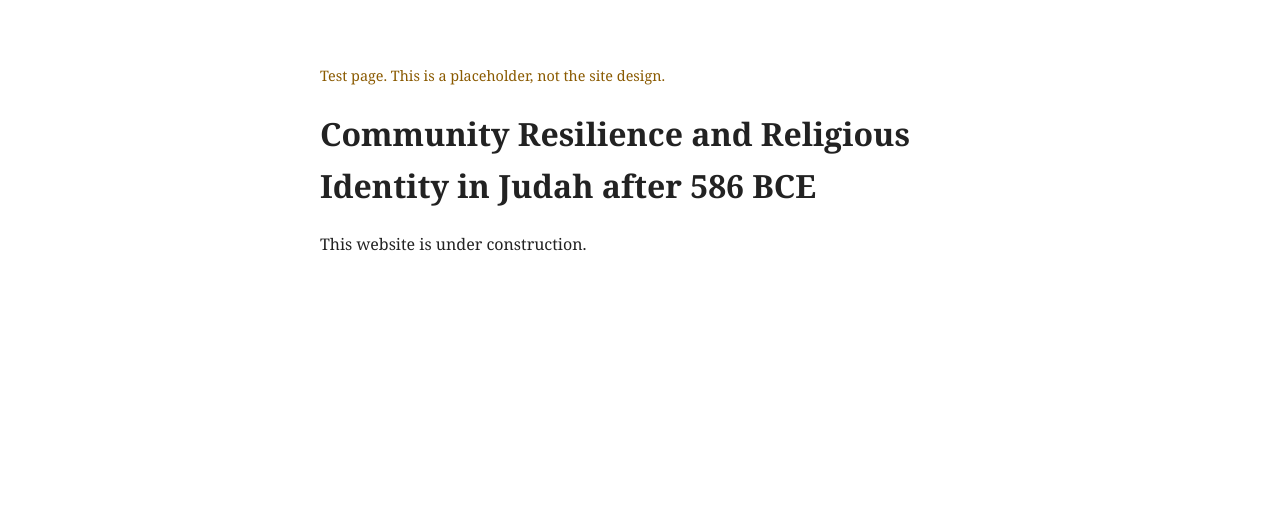
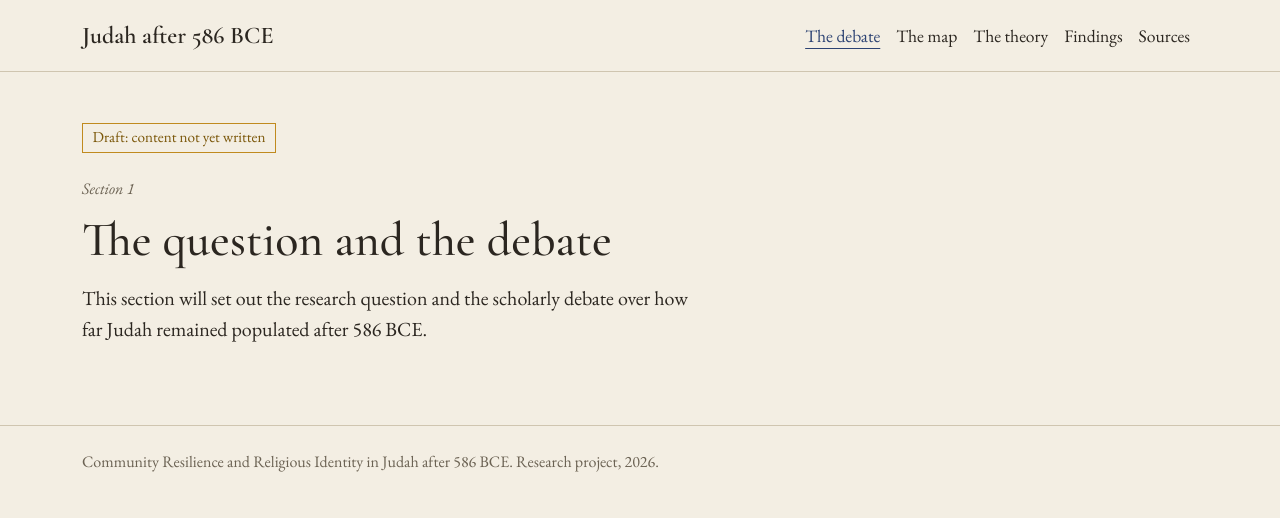
Before and after one commit to danyamackenzie/judah-after-586, a plain HTML site: page index.html in a window 1280 px wide. Drawn offline with nearby package versions, Linux system fonts and the light colour scheme.

Commit message:
Add page shell and navigation

```diff
--- a/css/style.css
+++ b/css/style.css
@@ -1,22 +1,131 @@
-/* Placeholder styles for the test page. The real design comes later. */
+/* ==========================================================
+   Judah after 586 BCE: site styles ("Limestone and ink")
+   Bootstrap supplies the layout grid and the mobile menu.
+   Everything about colour and type is set here.
+   ========================================================== */
 
-/* The whole page: font, text colour and background */
-body {
-  font-family: Georgia, serif;
-  color: #222222;
-  background-color: #ffffff;
-  line-height: 1.6;
+/* ---------- 1. Design values, defined once and reused ---------- */
+/* Change a colour here and it changes everywhere it is used. */
+:root {
+  --limestone: #f3eee3;      /* page background */
+  --limestone-dark: #e6dfcf; /* panels and the map background */
+  --rule: #cfc5b0;           /* thin dividing lines */
+  --ink: #2b2620;            /* main text */
+  --ink-soft: #6b6253;       /* secondary text, labels */
+  --lapis: #2d4373;          /* accent: links and the current page */
+
+  /* Map status colours */
+  --continuity: #3f7a4a;     /* both scholars accept continued occupation */
+  --disputed: #c08a1e;       /* the scholars disagree */
+  --destruction: #a5382f;    /* both accept destruction or abandonment */
+
+  --font-heading: 'Cormorant Garamond', Georgia, serif;
+  --font-body: 'EB Garamond', Georgia, serif;
 }
 
-/* The main content: a readable width, centred, with space around it */
-main {
-  max-width: 40rem;
-  margin: 4rem auto;
-  padding: 0 1rem;
+/* ---------- 2. Page basics ---------- */
+body {
+  background-color: var(--limestone);
+  color: var(--ink);
+  font-family: var(--font-body);
+  font-size: 1.25rem;   /* 20px: Garamond reads small, so it is set larger */
+  line-height: 1.55;
 }
 
-/* The small "test page" label above the heading */
-.notice {
-  font-size: 0.9rem;
-  color: #8a5a00;
+h1, h2, h3 {
+  font-family: var(--font-heading);
+  font-weight: 500;
+  line-height: 1.1;
 }
+
+h1 { font-size: 3rem; margin-bottom: 1rem; }
+h2 { font-size: 2rem; font-weight: 600; }
+
+/* Smaller heading on phones */
+@media (max-width: 576px) {
+  h1 { font-size: 2.25rem; }
+}
+
+a { color: var(--lapis); }
+
+/* Keeps lines of prose at a comfortable reading length */
+.prose { max-width: 38rem; }
+
+/* ---------- 3. Header and navigation ---------- */
+.site-nav {
+  border-bottom: 1px solid var(--rule);
+  padding-top: 0.75rem;
+  padding-bottom: 0.75rem;
+}
+
+.site-nav .navbar-brand {
+  font-family: var(--font-heading);
+  font-size: 1.5rem;
+  font-weight: 600;
+  color: var(--ink);
+}
+
+.site-nav .nav-link {
+  color: var(--ink);
+  font-size: 1.1rem;
+}
+
+.site-nav .nav-link:hover { color: var(--lapis); }
+
+/* The page the visitor is currently on */
+.site-nav .nav-link.active {
+  color: var(--lapis);
+  text-decoration: underline;
+  text-underline-offset: 0.35em;
+}
+
+/* ---------- 4. Main content ---------- */
+main { padding: 3rem 0 4rem; }
+
+/* The small italic line above each page title */
+.kicker {
+  font-style: italic;
+  color: var(--ink-soft);
+  font-size: 1rem;
+  margin-bottom: 0.75rem;
+}
+
+/* "Draft" marker shown until a page's content is approved */
+.draft-notice {
+  display: inline-block;
+  border: 1px solid var(--disputed);
+  color: #7a5608;
+  font-size: 0.95rem;
+  padding: 0.15rem 0.6rem;
+  margin-bottom: 1.5rem;
+}
+
+/* ---------- 5. Footer ---------- */
+.site-footer {
+  border-top: 1px solid var(--rule);
+  color: var(--ink-soft);
+  font-size: 1rem;
+  padding: 1.5rem 0 2.5rem;
+}
+
+/* ---------- 6. Accessibility ---------- */
+/* A link that appears only when someone navigates by keyboard,
+   letting them jump past the menu straight to the content. */
+.skip-link {
+  position: absolute;
+  left: -999px;
+}
+.skip-link:focus {
+  left: 1rem;
+  top: 1rem;
+  background: var(--ink);
+  color: #fff;
+  padding: 0.5rem 1rem;
+  z-index: 10;
+}
+
+/* A clear outline on whatever has keyboard focus */
+a:focus-visible, button:focus-visible {
+  outline: 2px solid var(--lapis);
+  outline-offset: 3px;
+}
--- a/index.html
+++ b/index.html
@@ -1,27 +1,67 @@
 <!DOCTYPE html>
 <html lang="en">
 <head>
-  <!-- Tells the browser which character set to use, so letters like ṣ and ḥ display correctly -->
   <meta charset="utf-8">
+  <meta name="viewport" content="width=device-width, initial-scale=1">
+  <title>The question and the debate | Judah after 586 BCE</title>
 
-  <!-- Makes the page fit the screen width on phones and tablets -->
-  <meta name="viewport" content="width=device-width, initial-scale=1">
+  <!-- Fonts: Cormorant Garamond (headings) and EB Garamond (body), from Google Fonts -->
+  <link rel="preconnect" href="https://fonts.googleapis.com">
+  <link rel="preconnect" href="https://fonts.gstatic.com" crossorigin>
+  <link href="https://fonts.googleapis.com/css2?family=Cormorant+Garamond:wght@500;600&family=EB+Garamond:ital,wght@0,400;0,500;1,400&display=swap" rel="stylesheet">
 
-  <!-- The text shown on the browser tab -->
-  <title>Judah after 586 BCE</title>
+  <!-- Bootstrap: layout grid and the collapsing mobile menu -->
+  <link href="https://cdn.jsdelivr.net/npm/bootstrap@5.3.3/dist/css/bootstrap.min.css" rel="stylesheet">
 
-  <!-- Loads our stylesheet from the css folder -->
+  <!-- Our own styles. Loaded last so they override Bootstrap's defaults. -->
   <link rel="stylesheet" href="css/style.css">
 </head>
 <body>
 
-  <main>
-    <p class="notice">Test page. This is a placeholder, not the site design.</p>
+  <a class="skip-link" href="#content">Skip to content</a>
 
-    <h1>Community Resilience and Religious Identity in Judah after 586 BCE</h1>
+  <!-- ===== Header and navigation (the same on every page) ===== -->
+  <header>
+    <nav class="navbar navbar-expand-md site-nav" aria-label="Main">
+      <div class="container">
+        <a class="navbar-brand" href="index.html">Judah after 586 BCE</a>
 
-    <p>This website is under construction.</p>
+        <!-- The menu button that appears on small screens -->
+        <button class="navbar-toggler" type="button" data-bs-toggle="collapse" data-bs-target="#mainNav" aria-controls="mainNav" aria-expanded="false" aria-label="Open menu">
+          <span class="navbar-toggler-icon"></span>
+        </button>
+
+        <div class="collapse navbar-collapse" id="mainNav">
+          <ul class="navbar-nav ms-auto">
+            <li class="nav-item"><a class="nav-link active" aria-current="page" href="index.html">The debate</a></li>
+            <li class="nav-item"><a class="nav-link" href="pages/map.html">The map</a></li>
+            <li class="nav-item"><a class="nav-link" href="pages/theory.html">The theory</a></li>
+            <li class="nav-item"><a class="nav-link" href="pages/findings.html">Findings</a></li>
+            <li class="nav-item"><a class="nav-link" href="pages/sources.html">Sources</a></li>
+          </ul>
+        </div>
+      </div>
+    </nav>
+  </header>
+
+  <!-- ===== Page content ===== -->
+  <main id="content">
+    <div class="container">
+      <p class="draft-notice">Draft: content not yet written</p>
+      <p class="kicker">Section 1</p>
+      <h1>The question and the debate</h1>
+      <p class="prose">This section will set out the research question and the scholarly debate over how far Judah remained populated after 586 BCE.</p>
+    </div>
   </main>
 
+  <!-- ===== Footer (the same on every page) ===== -->
+  <footer class="site-footer">
+    <div class="container">
+      Community Resilience and Religious Identity in Judah after 586 BCE. Research project, 2026.
+    </div>
+  </footer>
+
+  <!-- Bootstrap's script: makes the mobile menu button work -->
+  <script src="https://cdn.jsdelivr.net/npm/bootstrap@5.3.3/dist/js/bootstrap.bundle.min.js"></script>
 </body>
 </html>
```
Also changed, not shown: pages/findings.html (added, +67 -0 lines), pages/map.html (added, +67 -0 lines), pages/sources.html (added, +67 -0 lines), pages/theory.html (added, +67 -0 lines).
